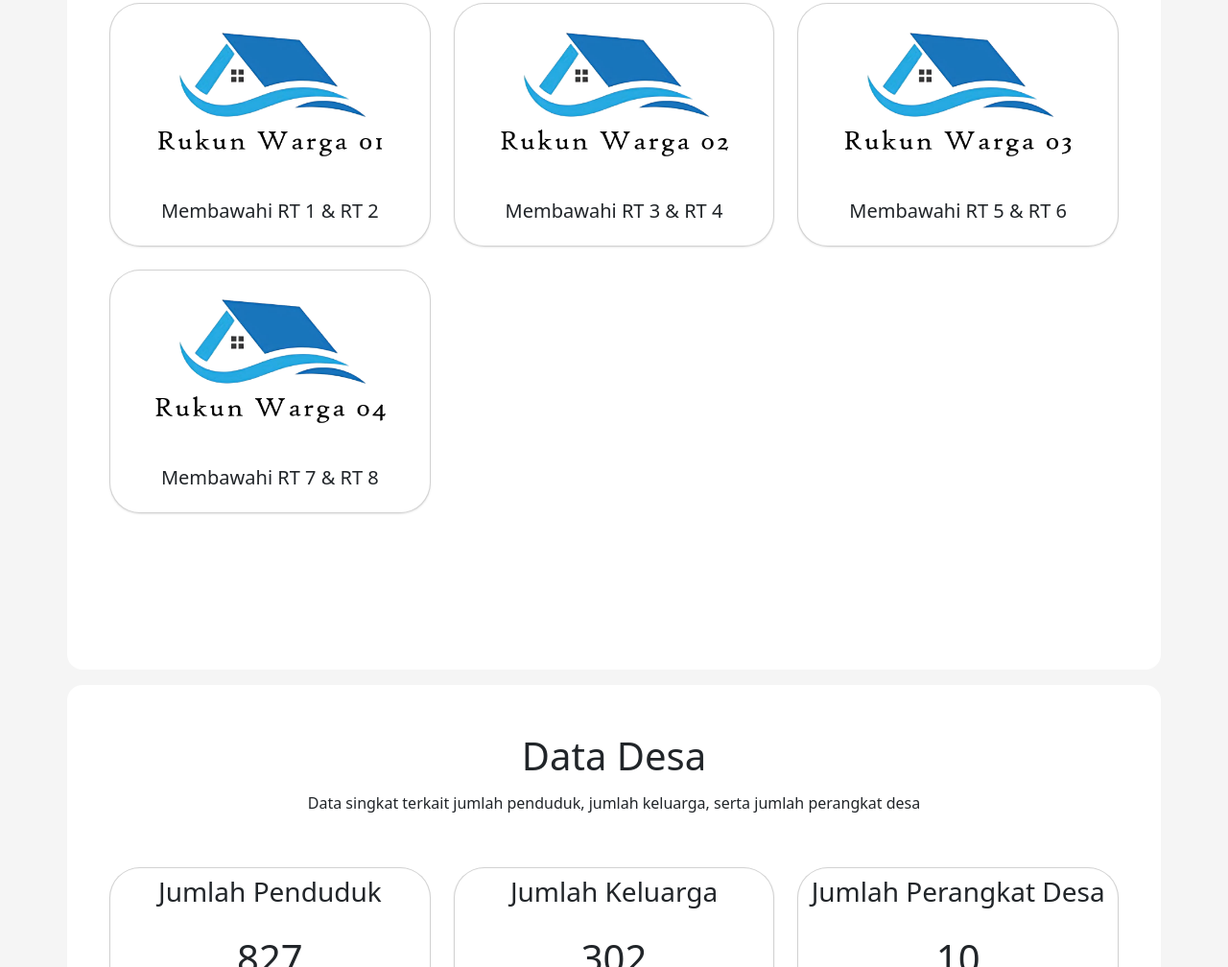
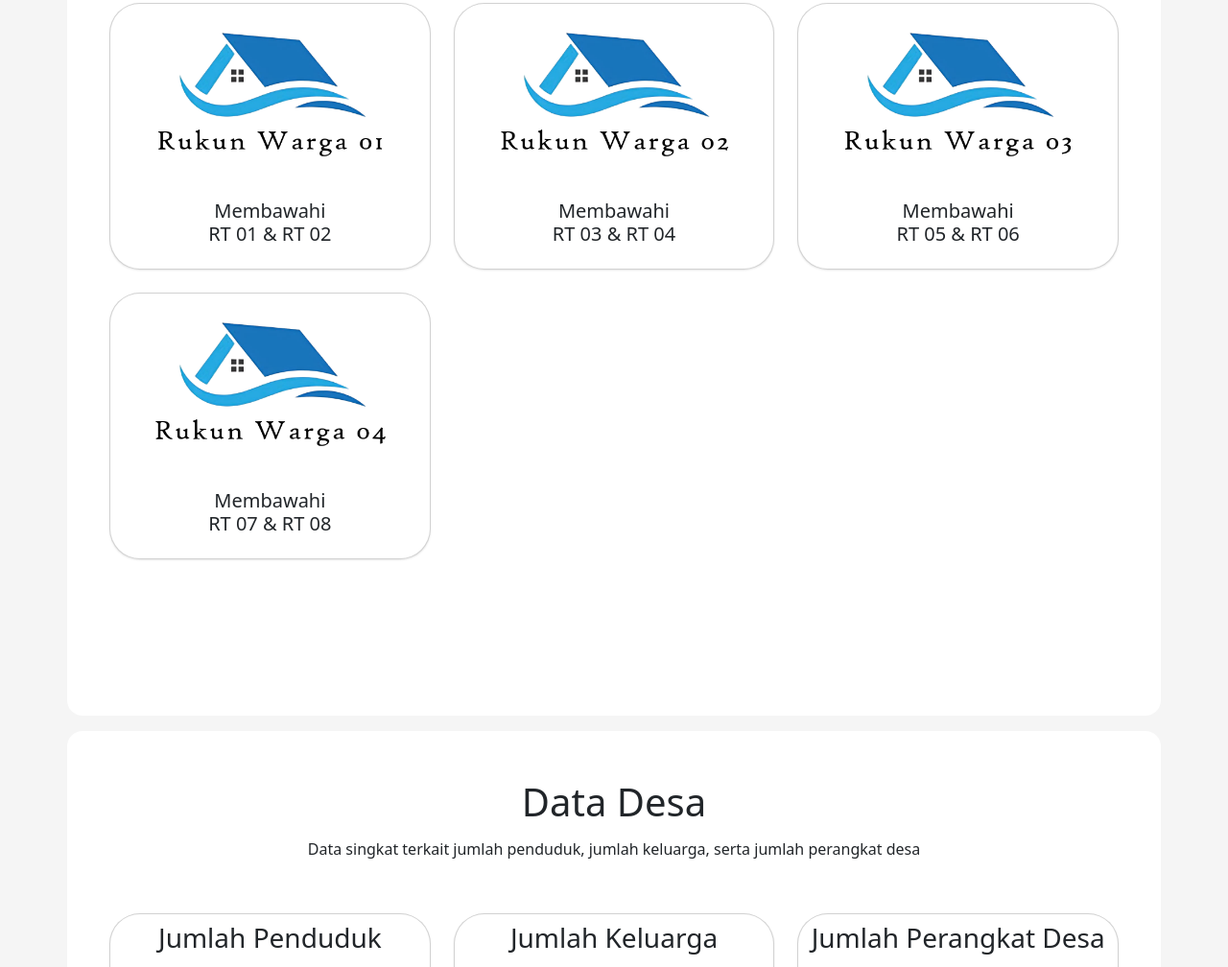
Before and after one commit to ajiMesir/web-desaajimesir, a website: page index.html in a window 1280 px wide. Shown: the part 1636-2644 px from the top of the page at 96% size. Drawn offline with nearby package versions, Linux system fonts and the light colour scheme.

Commit message:
Update index.html
edit bagian rw

```diff
--- a/index.html
+++ b/index.html
@@ -174,7 +174,7 @@
                 <div class="card rounded-5">
                   <img src="img/Dusun/RW01.png" class="card-img-top rounded-5" alt="..." />
                   <div class="card-body">
-                    <h5 class="card-title" style="text-align: center">Membawahi RT 1 & RT 2</h5>
+                    <h5 class="card-title" style="text-align: center">Membawahi <br/> RT 01 & RT 02</h5>
                   </div>
                 </div>
               </div>
@@ -182,7 +182,7 @@
                 <div class="card rounded-5">
                   <img src="img/Dusun/RW02.png" class="card-img-top rounded-5" alt="..." />
                   <div class="card-body">
-                    <h5 class="card-title" style="text-align: center">Membawahi RT 3 & RT 4</h5>
+                    <h5 class="card-title" style="text-align: center">Membawahi <br/> RT 03 & RT 04</h5>
                   </div>
                 </div>
               </div>
@@ -190,7 +190,7 @@
                 <div class="card rounded-5">
                   <img src="img/Dusun/RW03.png" class="card-img-top rounded-5" alt="..." />
                   <div class="card-body">
-                    <h5 class="card-title" style="text-align: center">Membawahi RT 5 & RT 6</h5>
+                    <h5 class="card-title" style="text-align: center">Membawahi <br/> RT 05 & RT 06</h5>
                   </div>
                 </div>
               </div>
@@ -198,7 +198,7 @@
                 <div class="card rounded-5">
                   <img src="img/Dusun/RW04.png" class="card-img-top rounded-5" alt="..." />
                   <div class="card-body">
-                    <h5 class="card-title" style="text-align: center">Membawahi RT 7 & RT 8</h5>
+                    <h5 class="card-title" style="text-align: center">Membawahi <br/> RT 07 & RT 08</h5>
                   </div>
                 </div>
               </div>
```
